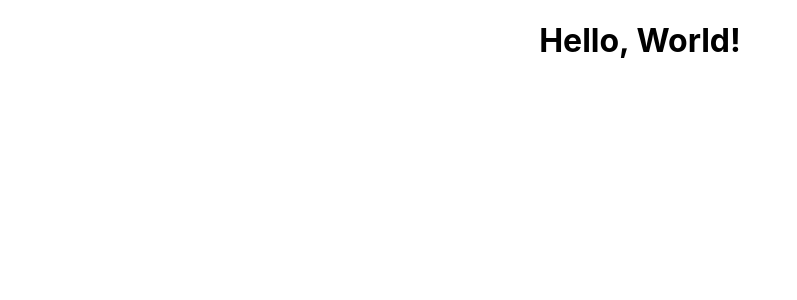
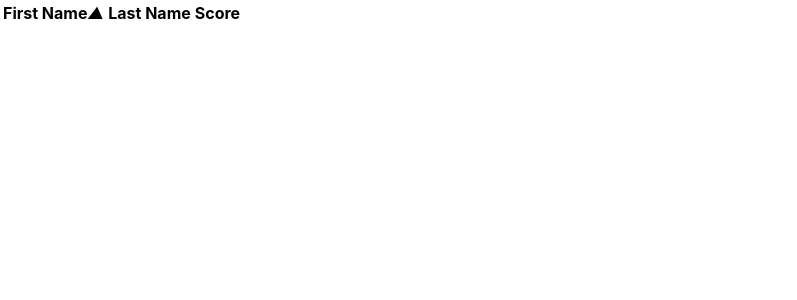
Before and after one commit to GSto/performant_pokemon, a React (Create React App) app: page / in a window 1280 px wide. Shown: the top 300 px of the page, without its empty margins (0-797 px from the left). Built offline with nearby package versions, Linux system fonts and the light colour scheme.

Commit message:
Adds files, sets up table.

```diff
--- a/package.json
+++ b/package.json
@@ -9,6 +9,7 @@
     "react": "^17.0.1",
     "react-dom": "^17.0.1",
     "react-scripts": "4.0.0",
+    "react-visibility-sensor": "^5.1.1",
     "tailwindcss": "^1.9.6",
     "web-vitals": "^0.2.4"
   },
--- a/src/App.js
+++ b/src/App.js
@@ -1,10 +1,68 @@
-import logo from './logo.svg';
-import './App.css';
+import { useState } from 'react'
+import SortableTableHeader from './sortable_table_header'
+import { useTableSorting } from './sortable_tables'
+
+import './App.css'
+
+const testData = [
+  {
+    fname: 'glenn',
+    lname: 'stovall',
+    score: 250,
+  },
+  {
+    fname: 'richard',
+    lname: 'stovall',
+    score: 200,
+  },
+  {
+    fname: 'kim',
+    lname: 'stovall',
+    score: 500,
+  },
+  {
+    fname: 'seth',
+    lname: 'hines',
+    score: 250,
+  },
+  {
+    fname: 'andrew',
+    lname: 'long',
+    score: -1,
+  },
+]
 
 function App() {
+  const [sortKey, sortOrder, updateSorting] = useTableSorting('fname')
+  const [tableData, setTableData] = useState(testData)
+
   return (
     <div className="App">
-      <h1>Hello, World!</h1>
+      <table>
+        <thead>
+          <SortableTableHeader
+            onClick={() => updateSorting('fname')}
+            selected={sortKey === 'fname'}
+            sortOrder={sortOrder}
+          >
+            First Name
+          </SortableTableHeader>
+          <SortableTableHeader
+            onClick={() => updateSorting('lname')}
+            selected={sortKey === 'lname'}
+            sortOrder={sortOrder}
+            >
+            Last Name
+          </SortableTableHeader>
+          <SortableTableHeader
+            onClick={() => updateSorting('score')}
+            selected={sortKey === 'score'}
+            sortOrder={sortOrder}
+            >
+            Score
+          </SortableTableHeader>
+        </thead>
+      </table>
     </div>
   );
 }
--- a/src/custom_prop_types.jsx
+++ b/src/custom_prop_types.jsx
@@ -4,3 +4,7 @@ export const component = PropTypes.oneOfType([
   PropTypes.arrayOf(PropTypes.node),
   PropTypes.node,
 ])
+
+export default {
+  component,
+}
--- /dev/null
+++ b/src/repeat.js
@@ -0,0 +1,5 @@
+function Repeat({ times, children }) {
+  return [...Array(times)].map(() => children)
+}
+
+export default Repeat
--- a/src/sortable_table_header.jsx
+++ b/src/sortable_table_header.jsx
@@ -1,6 +1,6 @@
 import React from 'react'
 import PropTypes from 'prop-types'
-import CustomPropTypes from 'components/custom_prop_types'
+import CustomPropTypes from './custom_prop_types'
 
 const SortableTableHeader = ({
   onClick,
@@ -14,7 +14,7 @@ const SortableTableHeader = ({
     >
       {children}
       {selected ? (
-        <i className={`glyphicon ${sortOrder === 'asc' ? 'glyphicon-triangle-top' : 'glyphicon-triangle-bottom'}`} />
+        <i>{sortOrder === 'asc' ? String.fromCharCode(9650) : String.fromCharCode(9660)}</i>
       ) : null }
     </th>
   )
```
Also changed, not shown: src/viewport_only.jsx (added, +23 -0 lines), 1 other file (tests, documents, lock files or other folders).
